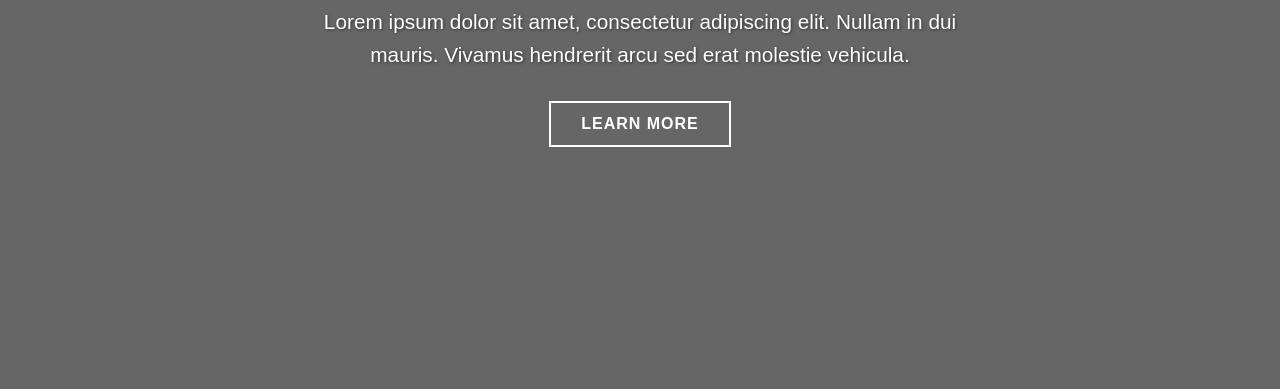
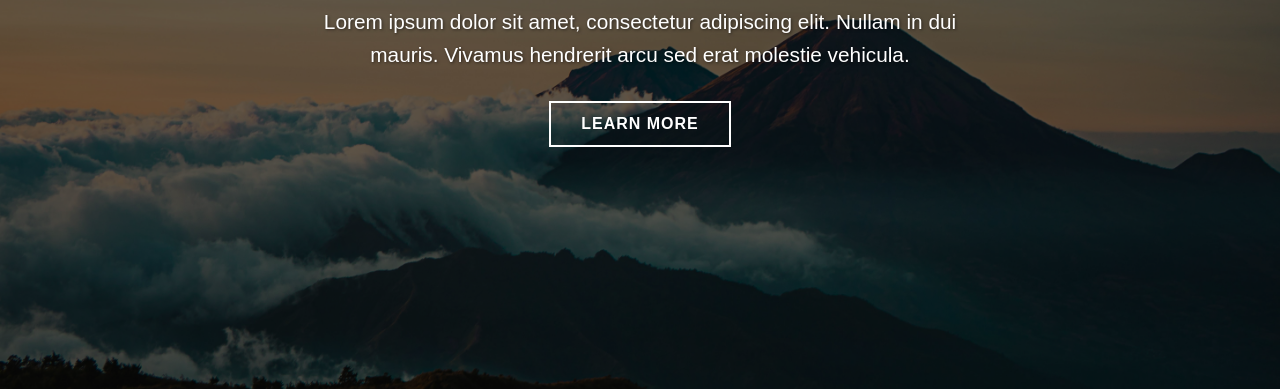
Before and after one commit to iiankehn/dotcom, a plain HTML site: page home.html in a window 1280 px wide. Shown: the part 411-800 px from the top of the page. Drawn offline with Linux system fonts and the light colour scheme.

Commit message:
Update home.html

```diff
--- a/home.html
+++ b/home.html
@@ -13,7 +13,7 @@
         }
 
         body {
-            background-image: url('/api/placeholder/1920/1080');
+            background-image: url('IMG_0024.jpeg');
             background-size: cover;
             background-position: center;
             background-repeat: no-repeat;
```
